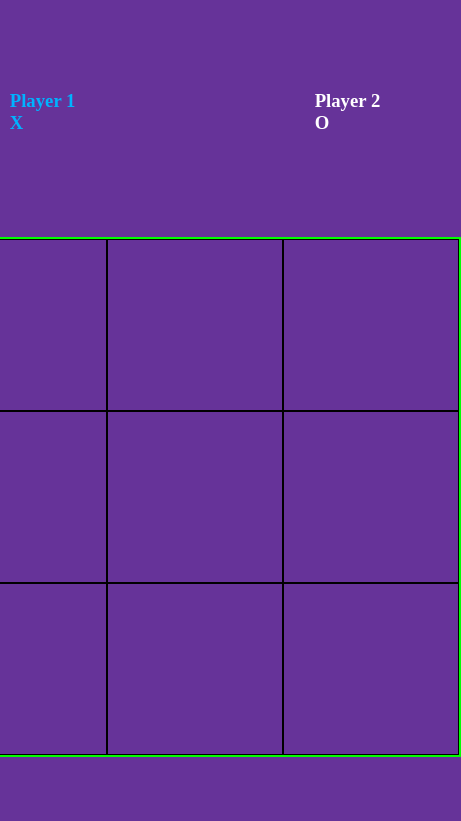
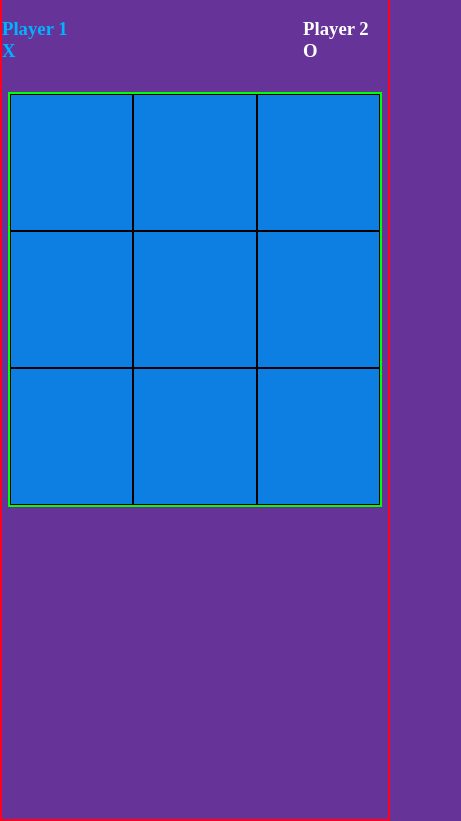
Before and after one commit to IamVictheCG/ODIN-Project, a plain HTML site: page JavaScript Projects/TicTacToe/index.html in a window 390 px wide. Shown: the part 87-908 px from the top of the page, 461 px wide, since content can reach past the window. Before the commit the page ends 844 px from the top, so only its background shows below. Drawn offline with nearby package versions, Linux system fonts and the light colour scheme.

Commit message:
Tic Tac Toe; implemented: Mobile view ✅✅✅

```diff
--- a/JavaScript Projects/TicTacToe/index.html
+++ b/JavaScript Projects/TicTacToe/index.html
@@ -5,6 +5,7 @@
   <meta name="viewport" content="width=device-width">
   <title>Tic Tac Toe</title>
   <link href="style.css" rel="stylesheet" type="text/css" />
+  <link href="mobile.css" rel="stylesheet" type="text/css" media="screen and (max-width: 430px)"/>
 </head>
 <body>
   <h1 class="title">
--- /dev/null
+++ b/JavaScript Projects/TicTacToe/mobile.css
@@ -0,0 +1,62 @@
+body {
+    display: block;
+    /* display: flex;
+    flex-direction: column; */
+    /* justify-content: space-between; */
+    align-items: center;
+    /* gap: 8px; */
+    /* height: 100vh; */
+    overflow: hidden;
+    border: 2px solid rgb(255, 0, 30);
+    padding-bottom: 60px;
+}
+
+.playersList {
+    margin-top: 30px;
+}
+.board {
+    width: 96%;
+    min-height: 405.2px;
+    margin: auto;
+    margin-top: 30px;
+    /* height: 100px; */
+    background-color: rgb(13, 127, 227);
+    grid-template-columns: repeat(3, 33.3%);
+    grid-template-rows: repeat(3, auto);
+    border: 2px solid rgb(0, 255, 0);
+    .cell {
+        border: 1px solid black;
+        display: flex;
+        justify-content: center;
+        align-items: center;
+        height: 135.06px;
+        max-height: 135.06px;
+
+        p {
+            /* border: 2px solid red; */
+            font-size: 42px;
+            text-align: center;
+            margin: 0%;
+        }
+
+
+
+    }
+    .player1 {
+        /* border: 2px solid white; */
+        color: rgb(0, 179, 255);
+    }
+    .player2 {
+        /* text-align: center; */
+        color: rgb(255, 0, 0);
+    }
+
+    .winner {
+        background-color: rgb(255, 255, 255);
+    }
+}
+
+.restart {
+    margin: auto;
+    margin-top: 30px;
+}
--- a/JavaScript Projects/TicTacToe/style.css
+++ b/JavaScript Projects/TicTacToe/style.css
@@ -51,7 +51,7 @@ body {
     max-width: 528.4px;
     min-height: 485.2px;
     height: fit-content;
-    height: fit-content;
+    /* height: fit-content; */
     /* margin: auto; */
     display: grid;
     grid-template-columns: repeat(3, 176.1px);
```
